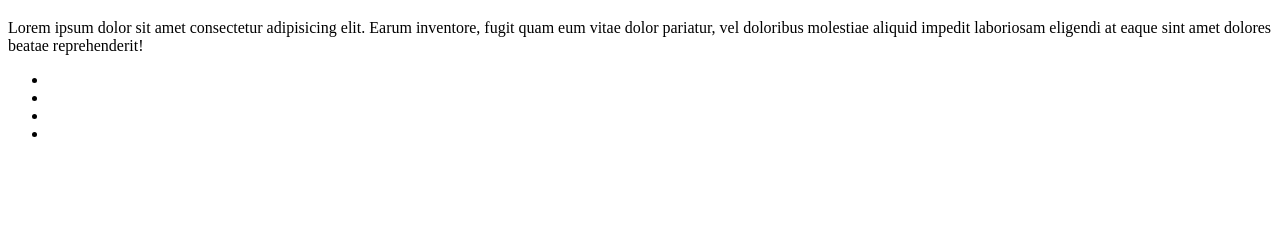
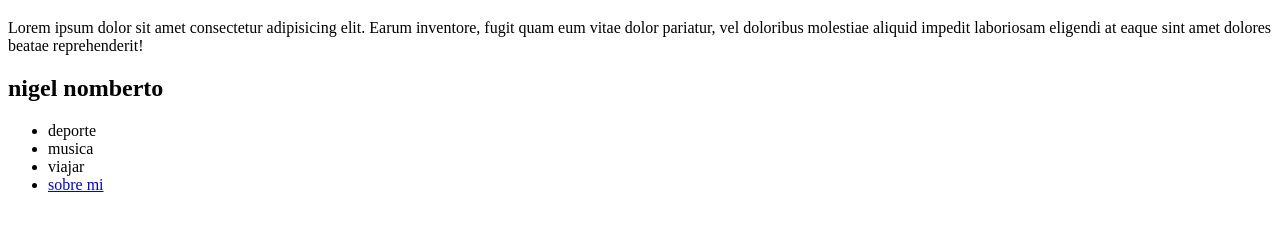
Before and after one commit to Nigelalexis/tutoria_sem02, a plain HTML site: page index.html in a window 1280 px wide. Shown: the part 61-292 px from the top of the page. Drawn offline with Linux system fonts and the light colour scheme.

Commit message:
se agrega un nuevo cambio de titulo y nombre

```diff
--- a/index.html
+++ b/index.html
@@ -3,17 +3,18 @@
 <head>
     <meta charset="UTF-8">
     <meta name="viewport" content="width=device-width, initial-scale=1.0">
-    <title>Document</title>
+    <title>mi reseña</title>
 </head>
 <body>
 
     <h1> parrafo</h1>
     <p>Lorem ipsum dolor sit amet consectetur adipisicing elit. Earum inventore, fugit quam eum vitae dolor pariatur, vel doloribus molestiae aliquid impedit laboriosam eligendi at eaque sint amet dolores beatae reprehenderit!</p>
+    <h2>nigel nomberto</h2>
     <ul>
-        <li></li>
-        <li></li>
-        <li></li>
-        <li></li>
+        <li>deporte</li>
+        <li>musica</li>
+        <li>viajar</li>
+        <li><a href="#">sobre mi</a></li>
     </ul>
 </body>
 </html>
```
